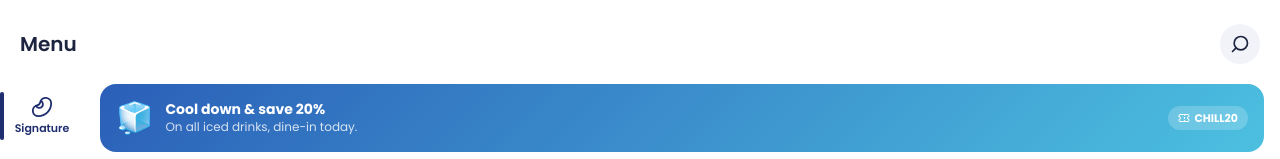
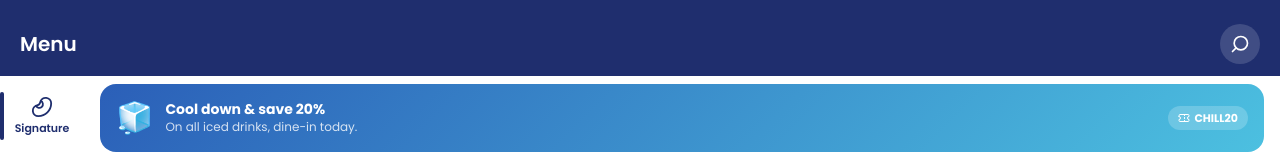
Before and after one commit to Nettsaga/breathe-cafe-malaybalay-bukidnon-order-management-system, a Next.js app: page /t/table-7/menu in a window 1280 px wide. Shown: the top 159 px of the page. Built offline with nearby package versions, Linux system fonts and the light colour scheme.

Commit message:
changed header color

```diff
--- a/components/MenuBrowser.tsx
+++ b/components/MenuBrowser.tsx
@@ -82,12 +82,27 @@ export default function MenuBrowser({
   );
   const [query, setQuery] = useState("");
   const [searchOpen, setSearchOpen] = useState(searchFocused);
+  const [hideHeader, setHideHeader] = useState(false);
 
   const [mounted, setMounted] = useState(false);
   useEffect(() => setMounted(true), []);
   useEffect(() => {
     if (searchOpen) searchRef.current?.focus();
   }, [searchOpen]);
+
+  // Direction-aware header: transparent/hidden on scroll down, visible on scroll up.
+  useEffect(() => {
+    let lastY = window.scrollY;
+    const onScroll = () => {
+      const y = window.scrollY;
+      if (y < 12) setHideHeader(false);
+      else if (y > lastY + 5) setHideHeader(true); // scrolling down
+      else if (y < lastY - 5) setHideHeader(false); // scrolling up
+      lastY = y;
+    };
+    window.addEventListener("scroll", onScroll, { passive: true });
+    return () => window.removeEventListener("scroll", onScroll);
+  }, []);
 
   function toggleSearch() {
     setSearchOpen((open) => {
@@ -107,6 +122,9 @@ export default function MenuBrowser({
 
   const cartCount = mounted ? count() : 0;
   const cartTotal = mounted ? total() : 0;
+
+  // Header is solid (navy) at top / scrolling up / searching; transparent on scroll down.
+  const headerSolid = !hideHeader || searchOpen;
 
   // Scroll-spy on the viewport: highlight the section sitting under the header.
   useEffect(() => {
@@ -147,15 +165,21 @@ export default function MenuBrowser({
 
   return (
     <div className="flex-1 flex flex-col bg-background min-h-0">
-      {/* Header — title with a sleek search icon beside it */}
-      <header className="sticky top-0 z-20 bg-background/95 backdrop-blur px-5 pt-6 pb-3">
+      {/* Header — navy when solid; transparent on scroll down (title + search stay). */}
+      <header
+        className={`sticky top-0 z-20 px-5 pt-6 pb-3 transition-colors duration-300 ${
+          headerSolid ? "bg-brand text-white" : "bg-transparent text-foreground"
+        }`}
+      >
         <div className="flex items-center justify-between">
           <h1 className="text-xl font-semibold">Menu</h1>
           <button
             onClick={toggleSearch}
             aria-label={searchOpen ? "Close search" : "Search"}
             className={`w-10 h-10 rounded-full flex items-center justify-center transition-colors active:scale-90 ${
-              searchOpen ? "bg-brand text-white" : "bg-surface-muted text-foreground"
+              headerSolid
+                ? "bg-white/15 text-white"
+                : "bg-surface-muted text-foreground"
             }`}
           >
             {searchOpen ? (
```
